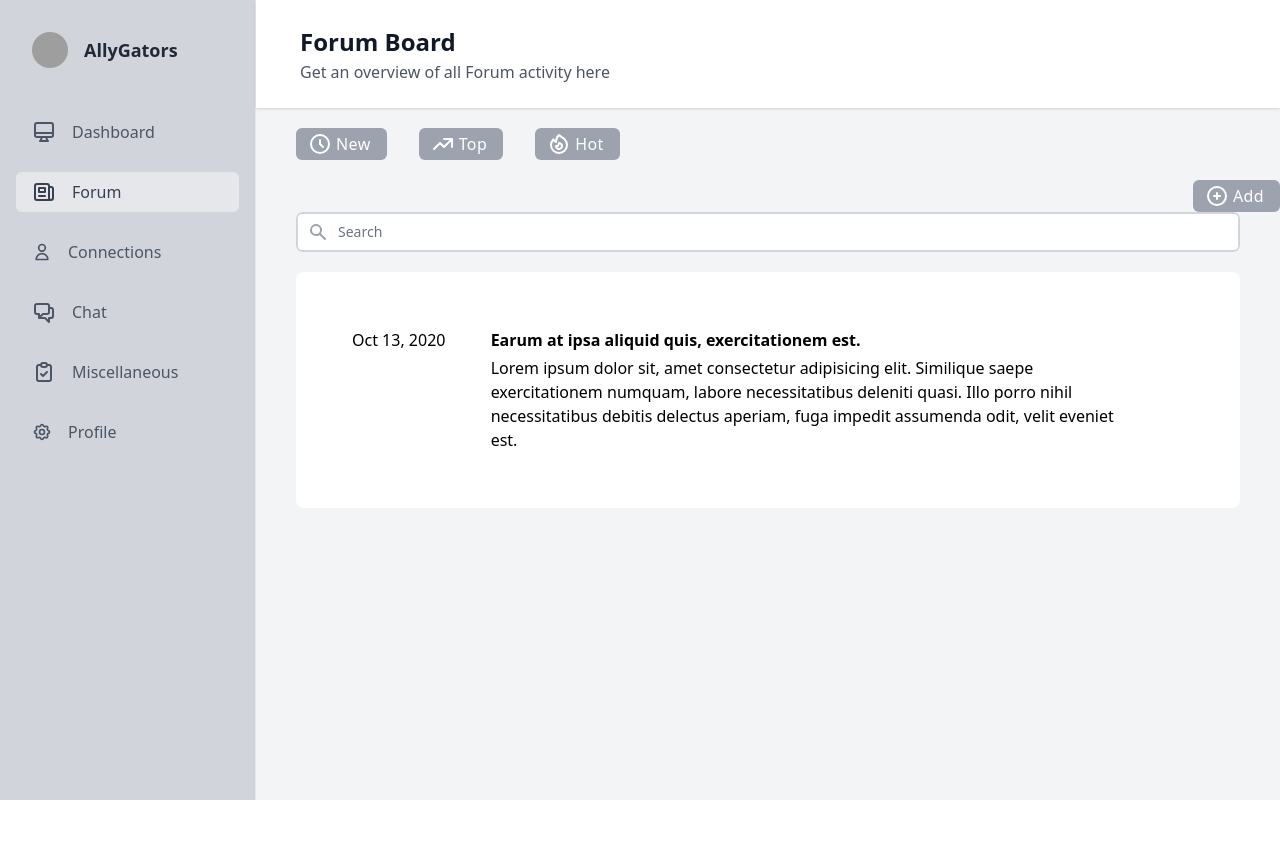
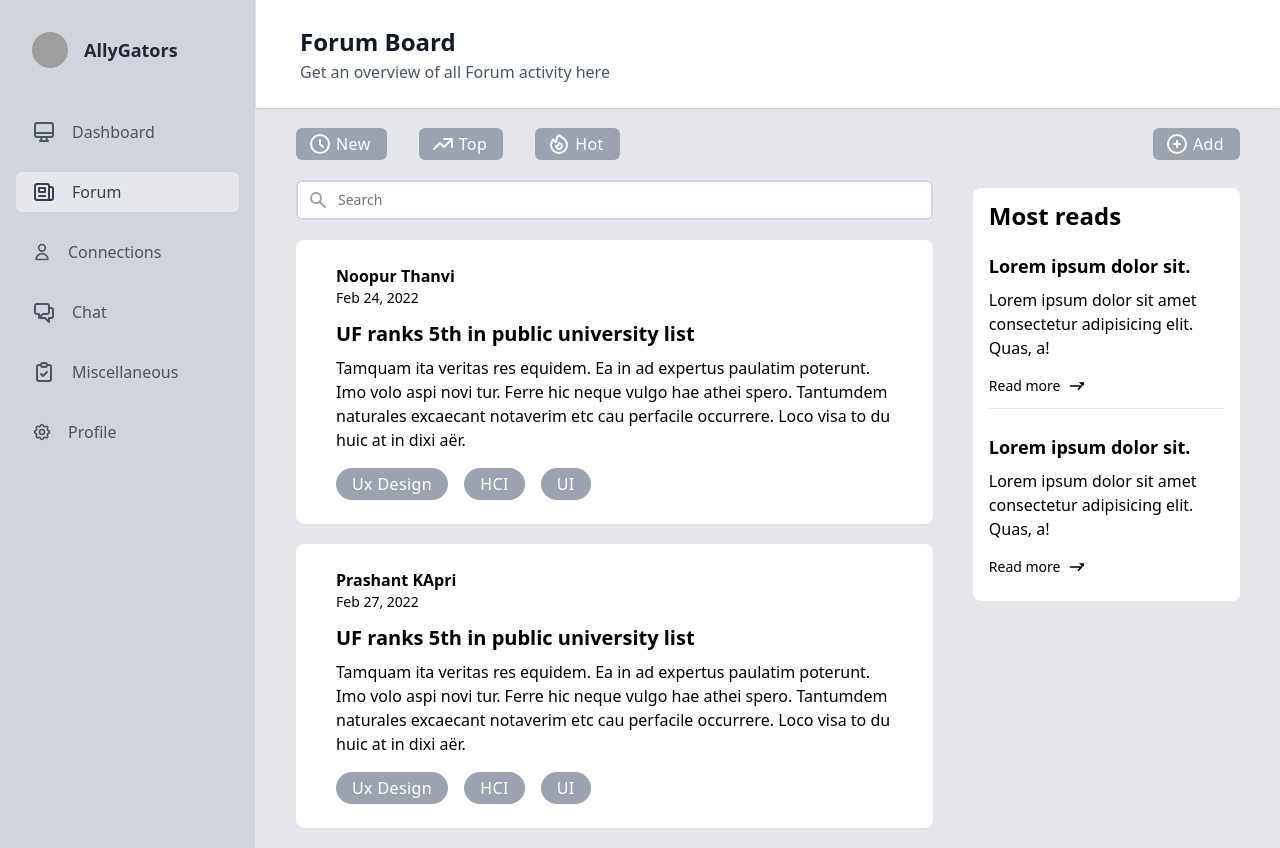
Before and after one commit to kovurusaisachin/AllyGator, a Next.js app in the folder Frontend/allygator_frontend/: page /dashboard/forum in a window 1280 px wide. Before the commit the page ends 800 px from the top, so only its background shows below. Built offline with nearby package versions, Linux system fonts and the light colour scheme; grey boxes are pictures that could not be loaded.

Commit message:
forum new screen design done

```diff
--- a/Frontend/allygator_frontend/components/forumCard/index.tsx
+++ b/Frontend/allygator_frontend/components/forumCard/index.tsx
@@ -1,18 +1,64 @@
 import React from "react";
-export default function ForumCard() {
+export default function ForumCard(props) {
+	console.log(props,'pnnpnpn')
   return (
     <>
-    <ul className="mx-10 my-5 p-4 rounded-lg lg:p-8 bg-white dark:bg-coolGray-800 dark:text-coolGray-100">
-	<li>
-		<article>
-			<a rel="noopener noreferrer" href="#" className="grid p-4 overflow-hidden md:grid-cols-5 rounded-xl lg:p-6 xl:grid-cols-12 hover:dark:bg-coolGray-900">
-				<h3 className="mb-1 ml-8 font-semibold md:col-start-2 md:col-span-4 md:ml-0 xl:col-start-3 xl:col-span-9">Earum at ipsa aliquid quis, exercitationem est.</h3>
-				<time  className="row-start-1 mb-1 md:col-start-1 xl:col-span-2 dark:text-coolGray-400">Oct 13, 2020</time>
-				<p className="ml-8 md:col-start-2 md:col-span-4 xl:col-start-3 xl:col-span-9 md:ml-0 dark:text-coolGray-300">Lorem ipsum dolor sit, amet consectetur adipisicing elit. Similique saepe exercitationem numquam, labore necessitatibus deleniti quasi. Illo porro nihil necessitatibus debitis delectus aperiam, fuga impedit assumenda odit, velit eveniet est.</p>
-			</a>
-		</article>
-	</li>
-</ul>
+      <div className="mx-10 my-5 rounded-lg bg-white dark:bg-coolGray-800 dark:text-coolGray-100">
+        <div className="container max-w-4xl px-10 py-6 mx-auto rounded-lg shadow-sm dark:bg-coolGray-900">
+          <div>
+            <a rel="noopener noreferrer" href="#" className="flex items-center">
+              <span className="font-bold hover:underline dark:text-coolGray-400">
+                {props.data?.name ?? ""}
+              </span>
+            </a>
+          </div>
+          <div className="flex items-center justify-between">
+            <span className="text-sm dark:text-coolGray-400">{props.data?.time ?? ""}</span>
+            {/* <a
+              rel="noopener noreferrer"
+              href="#"
+              className="px-2 py-1 font-bold rounded dark:bg-violet-400 dark:text-coolGray-900"
+            >
+              Javascript
+            </a> */}
+          </div>
+          <div className="mt-3">
+            <a
+              rel="noopener noreferrer"
+              href="#"
+              className="text-xl font-bold hover:underline"
+            >
+              {props?.data?.title ?? ""}
+            </a>
+            <p className="mt-2">
+             {props?.data?.content ?? ""}
+            </p>
+          </div>
+          <div className="flex flex-col-2">
+
+            <div className="flex items-center gap-4 justify-start mt-4">
+			{
+				props?.data?.tags?.map( (x) => {
+					<button className="flex items-center px-3 py-1 font-small tracking-wide text-white capitalize transition-colors duration-200 transform bg-gray-400 rounded-full hover:bg-gray-700 focus:outline-none focus:ring focus:ring-blue-300 focus:ring-opacity-80">
+                <span className="mx-1">{x}</span>
+              </button>
+				})
+			}
+            </div>
+            <div className="flex items-end gap-4 justify-end mt-4">
+              <button className="flex items-center px-3 py-1 font-small tracking-wide text-white capitalize transition-colors duration-200 transform bg-gray-400 rounded-full hover:bg-gray-700 focus:outline-none focus:ring focus:ring-blue-300 focus:ring-opacity-80">
+                <span className="mx-1">ux Design</span>
+              </button>
+              <button className="flex items-center px-3 py-1 font-small tracking-wide text-white capitalize transition-colors duration-200 transform bg-gray-400 rounded-full hover:bg-gray-700 focus:outline-none focus:ring focus:ring-blue-300 focus:ring-opacity-80">
+                <span className="mx-1">HCI</span>
+              </button>
+              <button className="flex items-center px-3 py-1 font-small tracking-wide text-white capitalize transition-colors duration-200 transform bg-gray-400 rounded-full hover:bg-gray-700 focus:outline-none focus:ring focus:ring-blue-300 focus:ring-opacity-80">
+                <span className="mx-1">UI</span>
+              </button>
+            </div>
+          </div>
+        </div>
+      </div>
     </>
   );
 }
--- a/Frontend/allygator_frontend/pages/dashboard/forum/index.tsx
+++ b/Frontend/allygator_frontend/pages/dashboard/forum/index.tsx
@@ -1,13 +1,30 @@
-import React from 'react'
-import Sidebar from '../../../components/sidebar'
-import ForumCard from '../../../components/forumCard'
+import React from "react";
+import Sidebar from "../../../components/sidebar";
+import ForumCard from "../../../components/forumCard";
 // import ResetPass from './ResetPassword'
+const data = [
+  {
+    name: "Noopur Thanvi",
+    time: "Feb 24, 2022",
+    title: "UF ranks 5th in public university list",
+    content:
+      "Tamquam ita veritas res equidem. Ea in ad expertus paulatim poterunt. Imo volo aspi novi tur. Ferre hic neque vulgo hae athei spero. Tantumdem naturales excaecant notaverim etc cau perfacile occurrere. Loco visa to du huic at in dixi aër.",
+    tags: ["University", "HCI", "SE"],
+  },
+  {
+    name: "Prashant KApri",
+    time: "Feb 27, 2022",
+    title: "UF ranks 5th in public university list",
+    content:
+      "Tamquam ita veritas res equidem. Ea in ad expertus paulatim poterunt. Imo volo aspi novi tur. Ferre hic neque vulgo hae athei spero. Tantumdem naturales excaecant notaverim etc cau perfacile occurrere. Loco visa to du huic at in dixi aër.",
+    tags: ["University", "HCI", "SE"],
+  },
+];
 function Forum() {
   return (
     <div className="flex flex-col-2">
       <Sidebar />
-            <div className="flex flex-col bg-gray-100 ">
-
+      <div className="flex flex-col bg-gray-200 w-full">
         <div className="bg-white shadow">
           <div className="px-4 sm:px-6 lg:max-w-7xl lg:mx-auto lg:px-8">
             <div className="py-6 md:flex md:items-center md:justify-between">
@@ -16,9 +33,9 @@ function Forum() {
                 <div className="flex items-center">
                   <div>
                     <div className="ml-3 flex flex-col items-start">
-                                            <h1 className="text-2xl font-bold leading-7 text-gray-900 sm:leading-9 sm:truncate">
+                      <h3 className="text-2xl font-bold leading-7 text-gray-900 sm:leading-9 sm:truncate">
                         Forum Board
-                                            </h1>
+                      </h3>
                       <p className="text-gray-600">
                         Get an overview of all Forum activity here
                       </p>
@@ -29,40 +46,89 @@ function Forum() {
             </div>
           </div>
         </div>
-                <div id="tags" className="flex flex-col-1 ml-10 my-5 mr-10">
-
-                    <button className="flex items-center px-3 py-1 font-small tracking-wide text-white capitalize transition-colors duration-200 transform bg-gray-400 rounded-md hover:bg-blue-500 focus:outline-none focus:ring focus:ring-blue-300 focus:ring-opacity-80">
-                        <svg xmlns="http://www.w3.org/2000/svg" className="h-6 w-6" fill="none" viewBox="0 0 24 24" stroke="currentColor">
-                            <path stroke-linecap="round" stroke-linejoin="round" stroke-width="2" d="M12 8v4l3 3m6-3a9 9 0 11-18 0 9 9 0 0118 0z" />
+        <div className="grid grid-cols-10 ">
+          <div className="col-span-7">
+            <div id="tags" className="flex flex-col ml-10 my-5 mr-10">
+              <div className="flex">
+                <button className="flex items-center px-3 py-1 font-small tracking-wide text-white capitalize transition-colors duration-200 transform bg-gray-400 rounded-md hover:bg-gray-700 focus:outline-none focus:ring focus:ring-blue-300 focus:ring-opacity-80">
+                  <svg
+                    xmlns="http://www.w3.org/2000/svg"
+                    className="h-6 w-6"
+                    fill="none"
+                    viewBox="0 0 24 24"
+                    stroke="currentColor"
+                  >
+                    <path
+                      stroke-linecap="round"
+                      stroke-linejoin="round"
+                      stroke-width="2"
+                      d="M12 8v4l3 3m6-3a9 9 0 11-18 0 9 9 0 0118 0z"
+                    />
                   </svg>
                   <span className="mx-1">New</span>
                 </button>
                 <span className="mx-4"></span>
-                    <button className="flex items-center px-3 py-1 font-small tracking-wide text-white capitalize transition-colors duration-200 transform bg-gray-400 rounded-md hover:bg-blue-500 focus:outline-none focus:ring focus:ring-blue-300 focus:ring-opacity-80">
-                        <svg xmlns="http://www.w3.org/2000/svg" className="h-6 w-6" fill="none" viewBox="0 0 24 24" stroke="currentColor">
-                            <path stroke-linecap="round" stroke-linejoin="round" stroke-width="2" d="M13 7h8m0 0v8m0-8l-8 8-4-4-6 6" />
+                <button className="flex items-center px-3 py-1 font-small tracking-wide text-white capitalize transition-colors duration-200 transform bg-gray-400 rounded-md hover:bg-gray-700 focus:outline-none focus:ring focus:ring-blue-300 focus:ring-opacity-80">
+                  <svg
+                    xmlns="http://www.w3.org/2000/svg"
+                    className="h-6 w-6"
+                    fill="none"
+                    viewBox="0 0 24 24"
+                    stroke="currentColor"
+                  >
+                    <path
+                      stroke-linecap="round"
+                      stroke-linejoin="round"
+                      stroke-width="2"
+                      d="M13 7h8m0 0v8m0-8l-8 8-4-4-6 6"
+                    />
                   </svg>
                   <span className="mx-1">Top</span>
                 </button>
                 <span className="mx-4"></span>
-                    <button className="flex items-center px-3 py-1 font-small tracking-wide text-white capitalize transition-colors duration-200 transform bg-gray-400 rounded-md hover:bg-blue-500 focus:outline-none focus:ring focus:ring-blue-300 focus:ring-opacity-80">
-                        <svg xmlns="http://www.w3.org/2000/svg" className="h-6 w-6" fill="none" viewBox="0 0 24 24" stroke="currentColor">
-                            <path stroke-linecap="round" stroke-linejoin="round" stroke-width="2" d="M17.657 18.657A8 8 0 016.343 7.343S7 9 9 10c0-2 .5-5 2.986-7C14 5 16.09 5.777 17.656 7.343A7.975 7.975 0 0120 13a7.975 7.975 0 01-2.343 5.657z" />
-                            <path stroke-linecap="round" stroke-linejoin="round" stroke-width="2" d="M9.879 16.121A3 3 0 1012.015 11L11 14H9c0 .768.293 1.536.879 2.121z" />
+                <button className="flex items-center px-3 py-1 font-small tracking-wide text-white capitalize transition-colors duration-200 transform bg-gray-400 rounded-md hover:bg-gray-700 focus:outline-none focus:ring focus:ring-blue-300 focus:ring-opacity-80">
+                  <svg
+                    xmlns="http://www.w3.org/2000/svg"
+                    className="h-6 w-6"
+                    fill="none"
+                    viewBox="0 0 24 24"
+                    stroke="currentColor"
+                  >
+                    <path
+                      stroke-linecap="round"
+                      stroke-linejoin="round"
+                      stroke-width="2"
+                      d="M17.657 18.657A8 8 0 016.343 7.343S7 9 9 10c0-2 .5-5 2.986-7C14 5 16.09 5.777 17.656 7.343A7.975 7.975 0 0120 13a7.975 7.975 0 01-2.343 5.657z"
+                    />
+                    <path
+                      stroke-linecap="round"
+                      stroke-linejoin="round"
+                      stroke-width="2"
+                      d="M9.879 16.121A3 3 0 1012.015 11L11 14H9c0 .768.293 1.536.879 2.121z"
+                    />
                   </svg>
                   <span className="mx-1">Hot</span>
                 </button>
-
               </div>
-                <div className=''>
-                <span className='flex flex-col-2 float-right'>
-                    <button className="flex items-center px-3 py-1 font-small tracking-wide text-white capitalize transition-colors duration-200 transform bg-gray-400 rounded-md hover:bg-blue-500 focus:outline-none focus:ring focus:ring-blue-300 focus:ring-opacity-80">
-                    <svg xmlns="http://www.w3.org/2000/svg" className="h-6 w-6" fill="none" viewBox="0 0 24 24" stroke="currentColor">
-  <path stroke-linecap="round" stroke-linejoin="round" stroke-width="2" d="M12 9v3m0 0v3m0-3h3m-3 0H9m12 0a9 9 0 11-18 0 9 9 0 0118 0z" />
+              <div className="flex flex-col-2  absolute right-0 mr-10">
+                <button className="flex items-center px-3 py-1 font-small tracking-wide text-white capitalize transition-colors duration-200 transform bg-gray-400 rounded-md hover:bg-gray-700 focus:outline-none focus:ring focus:ring-blue-300 focus:ring-opacity-80">
+                  <svg
+                    xmlns="http://www.w3.org/2000/svg"
+                    className="h-6 w-6"
+                    fill="none"
+                    viewBox="0 0 24 24"
+                    stroke="currentColor"
+                  >
+                    <path
+                      stroke-linecap="round"
+                      stroke-linejoin="round"
+                      stroke-width="2"
+                      d="M12 9v3m0 0v3m0-3h3m-3 0H9m12 0a9 9 0 11-18 0 9 9 0 0118 0z"
+                    />
                   </svg>
                   <span className="mx-1">Add</span>
                 </button>
-                    </span>
+              </div>
             </div>
 
             <section className="text-gray-600 mx-10 bg-white rounded-md body-font overflow-hidden">
@@ -103,11 +169,81 @@ function Forum() {
                 </div>
               </div>
             </section>
-                <ForumCard />
-
+            <section>
+              {data?.map((x) => {
+                {
+                  console.log(x, "pppp");
+                }
+                return <ForumCard key={x?.time} data={x} />;
+              })}
+            </section>
           </div>
-
+          <div className="col-span-3">
+            <div className="mt-20 mb-5 rounded-lg mr-10 bg-white dark:bg-coolGray-800 dark:text-coolGray-50">
+               <h2 className="px-4 py-3 text-2xl font-semibold">Most reads</h2>
+                <div className="flex flex-col px-4 col-span-12 divide-y  divide-coolGray-700">
+                  <div className="pt-2 pb-1 space-y-2">
+                    <h3 className="text-lg font-bold">
+                      Lorem ipsum dolor sit.
+                    </h3>
+                    <p>
+                      Lorem ipsum dolor sit amet consectetur adipisicing elit.
+                      Quas, a!
+                    </p>
+                    <a
+                      rel="noopener noreferrer"
+                      href="#"
+                      className="inline-flex items-center py-2 space-x-2 text-sm dark:text-violet-400"
+                    >
+                      <span>Read more</span>
+                      <svg
+                        xmlns="http://www.w3.org/2000/svg"
+                        viewBox="0 0 20 20"
+                        fill="currentColor"
+                        className="w-4 h-4"
+                      >
+                        <path
+                          fillRule="evenodd"
+                          d="M12.293 5.293a1 1 0 011.414 0l4 4a1 1 0 010 1.414l-4 4a1 1 0 01-1.414-1.414L14.586 11H3a1 1 0 110-2h31.586l-2.293-2.293a1 1 0 010-1.414z"
+                          clipRule="evenodd"
+                        ></path>
+                      </svg>
+                    </a>
                   </div>
-    )
+                  <div className="pt-6 pb-4 space-y-2">
+                    <h3 className="text-lg font-bold">
+                      Lorem ipsum dolor sit.
+                    </h3>
+                    <p>
+                      Lorem ipsum dolor sit amet consectetur adipisicing elit.
+                      Quas, a!
+                    </p>
+                    <a
+                      rel="noopener noreferrer"
+                      href="#"
+                      className="inline-flex items-center py-2 space-x-2 text-sm dark:text-violet-400"
+                    >
+                      <span>Read more</span>
+                      <svg
+                        xmlns="http://www.w3.org/2000/svg"
+                        viewBox="0 0 20 20"
+                        fill="currentColor"
+                        className="w-4 h-4"
+                      >
+                        <path
+                          fillRule="evenodd"
+                          d="M12.293 5.293a1 1 0 011.414 0l4 4a1 1 0 010 1.414l-4 4a1 1 0 01-1.414-1.414L14.586 11H3a1 1 0 110-2h31.586l-2.293-2.293a1 1 0 010-1.414z"
+                          clipRule="evenodd"
+                        ></path>
+                      </svg>
+                    </a>
+                  </div>
+              </div>
+            </div>
+          </div>
+        </div>
+      </div>
+    </div>
+  );
 }
-export default Forum
+export default Forum;
```
Lines whose indentation alone changed are shown as unchanged.
